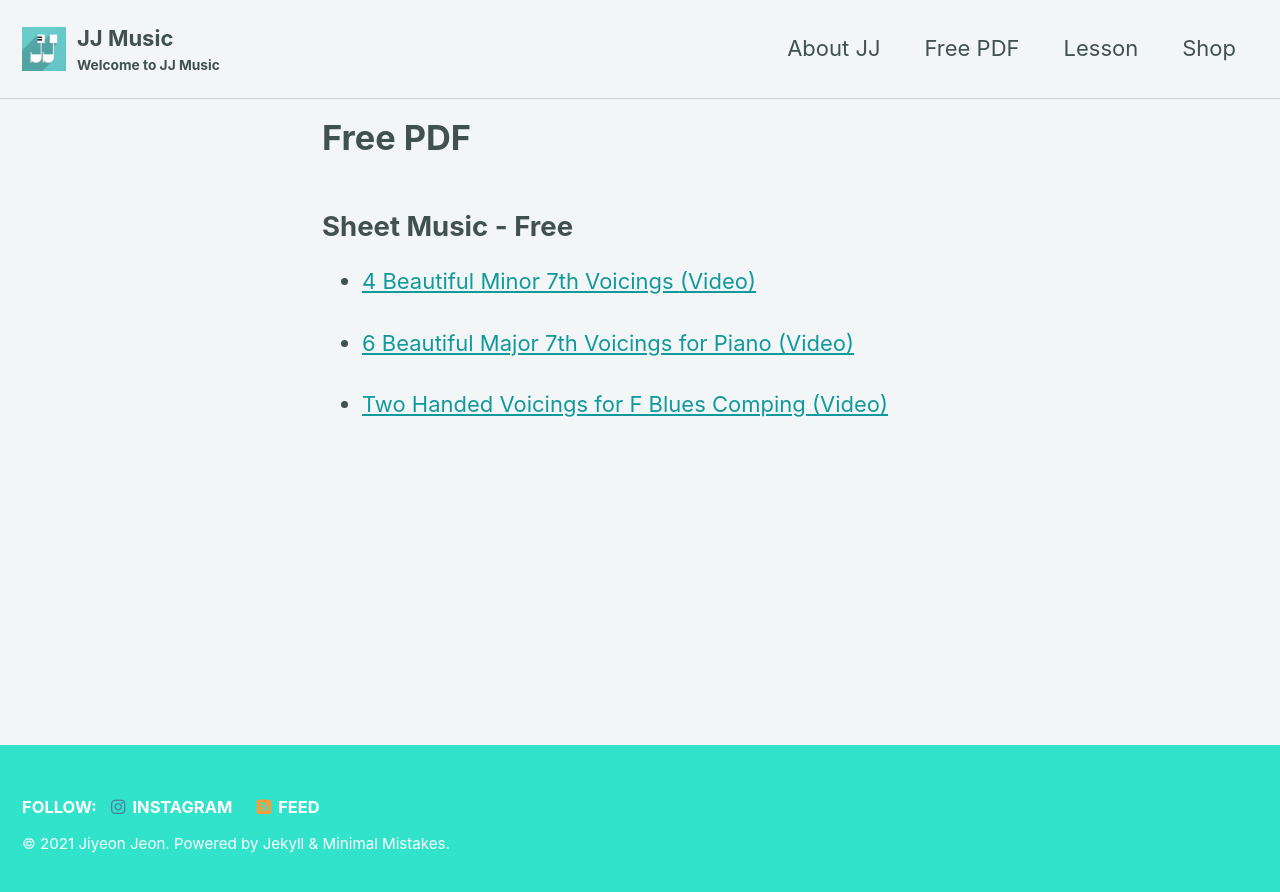
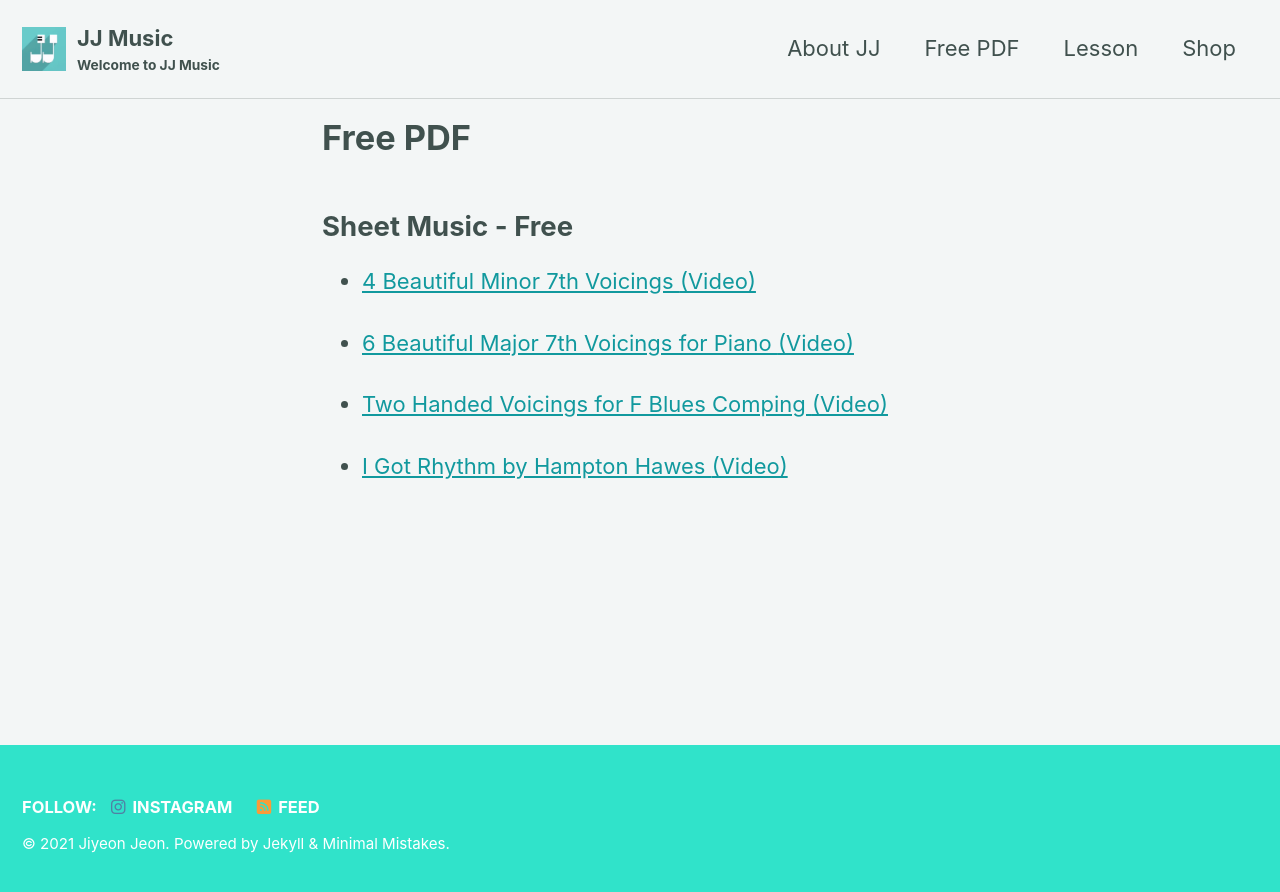
Before and after one commit to jjmusic-online/jjmusic-online.github.io, a Jekyll site: the page built from _pages/freepdf.md, in a window 1280 px wide. Shown: the top 892 px of the page. Built offline with Jekyll 4.4.1, drawn with Linux system fonts in a browser that asks for light colours; cached includes are drawn as plain includes; nearby versions of some CDN libraries.

Commit message:
reviesed

```diff
--- a/_pages/freepdf.md
+++ b/_pages/freepdf.md
@@ -21,3 +21,7 @@ permalink: /freepdf/
     Two Handed Voicings for F Blues Comping
     <a href="https://youtu.be/nBIKGlYgZXs" target="_blank"> (Video)</a>
 </a>
+
+- <a href="I Got Rhythm by Hampton Hawes.pdf" target="_blank" download>
+    I Got Rhythm by Hampton Hawes
+    <a href="https://youtu.be/yj9kpIQ2sX0" target="_blank"> (Video)</a>
```
Also changed, not shown: 1 other file.
